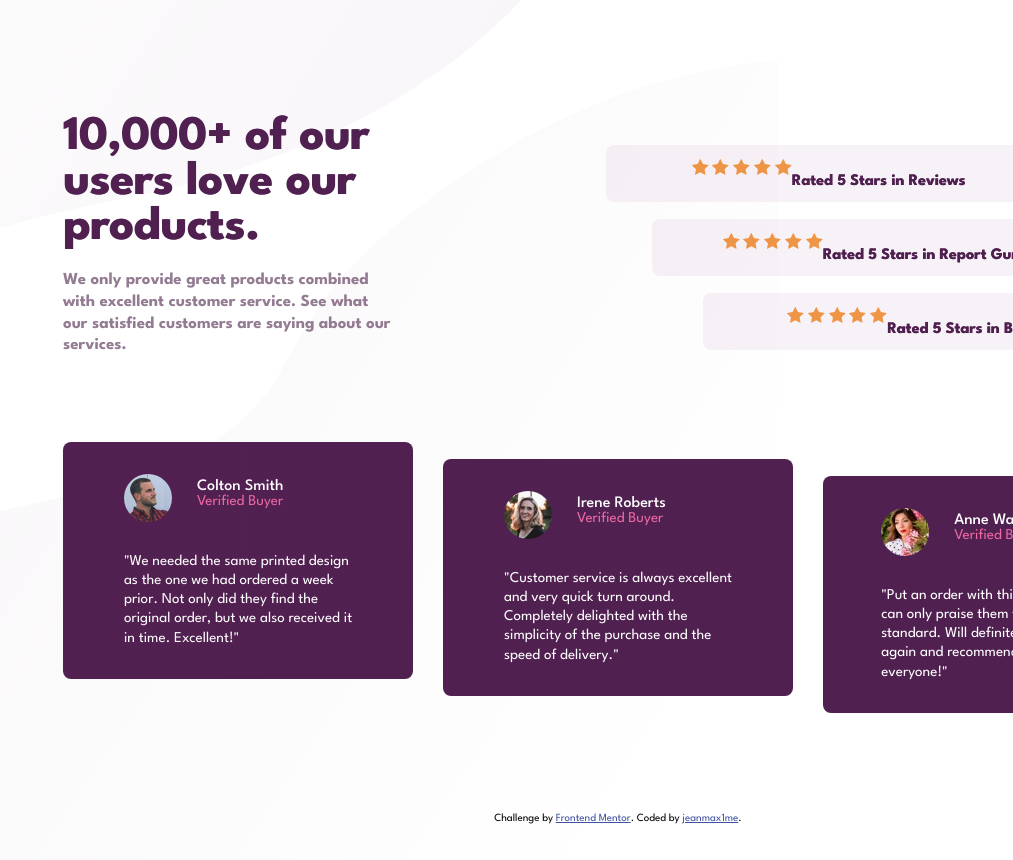
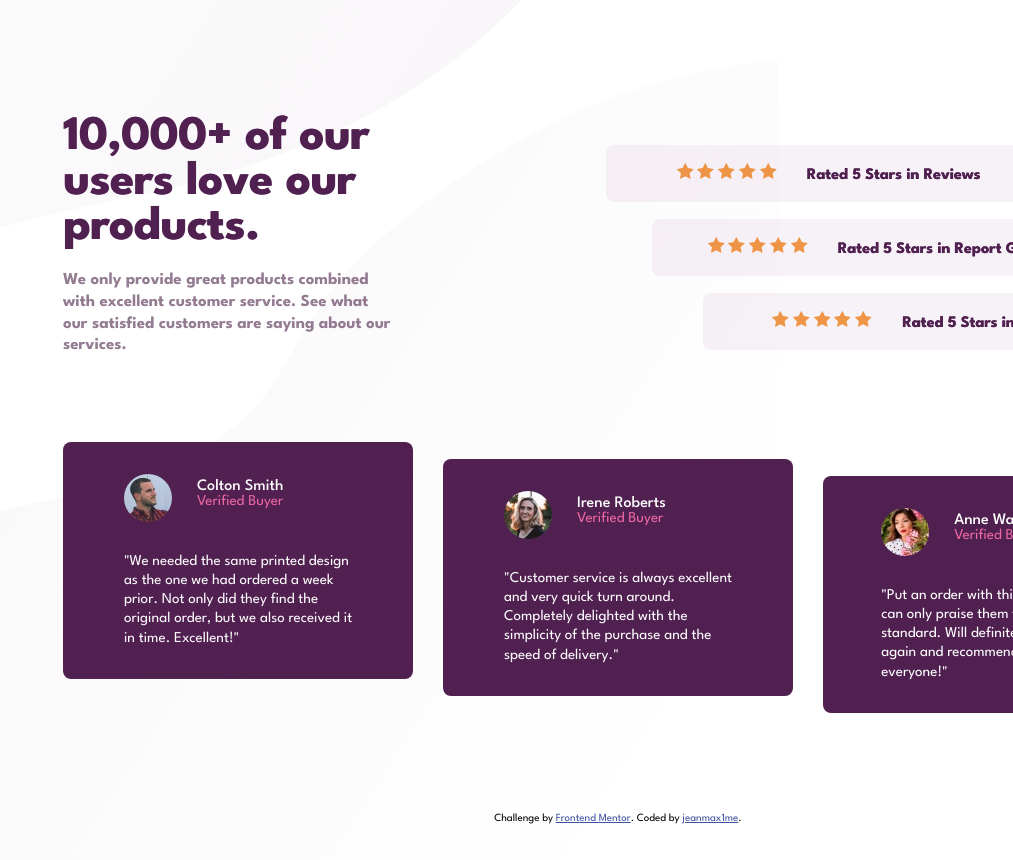
Before and after one commit to jeanmax1me/socialproofsection, a plain HTML site: page index.html in a window 1280 px wide. Shown: the top 860 px of the page, without its empty margins (267-1280 px from the left). Drawn offline with Linux system fonts and the light colour scheme.

Commit message:
Add files via upload

```diff
--- a/styles.css
+++ b/styles.css
@@ -343,6 +343,10 @@ h1 {
     font-weight: 300;
   }
 
+  .stars {
+    padding-right: 30px;
+    padding-top: 10px;
+  }
   .reviews--intro1 {
     display: flex;
     flex-direction: row;
@@ -353,7 +357,9 @@ h1 {
     margin-left: 25px;
     margin-top: 5px;
   }
-
+  .ratings--rated {
+    padding-bottom: 11px;
+  }
   .container__reviews:nth-child(1) {
     margin-top: 0px;
   }
```
